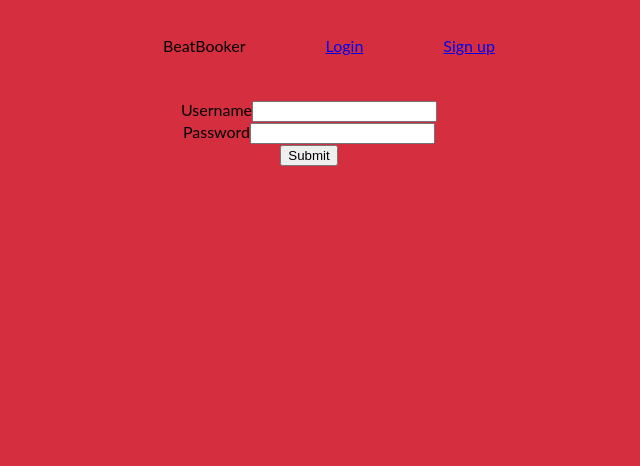
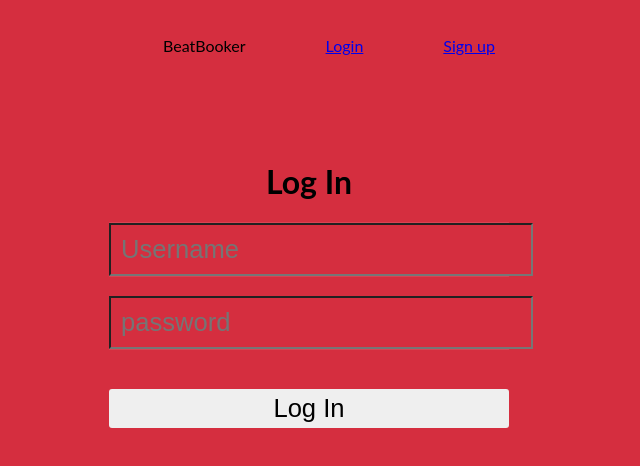
Before and after one commit to handsomemolly/BeatBookerFrontend, a React (Create React App) app in the folder beatbooker-client/: page /login in a window 1280 px wide. Shown: the top 466 px of the page, without its empty margins (331-971 px from the left). Built offline with nearby package versions, Linux system fonts and the light colour scheme.

Commit message:
css stinks

```diff
--- a/beatbooker-client/src/App.css
+++ b/beatbooker-client/src/App.css
@@ -220,3 +220,70 @@ li {
   justify-content: center;
   align-items: center;
 }
+
+/* login */
+.login {
+  padding: 15px;
+  width: 400px;
+  min-height: 400px;
+  margin: 2% auto 0 auto;
+
+  .heading {
+    text-align: center;
+    margin-top: 1%;
+
+    h2 {
+      font-size: 3em;
+      font-weight: 300;
+      color: rgba(255, 255, 255, 0.7);
+      display: inline-block;
+      padding-bottom: 5px;
+      text-shadow: 1px 1px 3px $shadow-color;
+    }
+  }
+}
+
+form {
+  .input-group {
+    border-bottom: 1px solid rgba(255, 255, 255, 0.1);
+    border-top: 1px solid rgba(255, 255, 255, 0.1);
+
+    &:last-of-type {
+      border-top: none;
+    }
+
+    span {
+      background: transparent;
+      min-width: 53px;
+      border: none;
+
+      i {
+        font-size: 1.5em;
+        color: rgba(255, 255, 255, 0.2);
+      }
+    }
+  }
+
+  .form-control {
+    padding: 10px;
+    font-size: 1.6em;
+    width: 100%;
+    background: transparent;
+
+    :focus {
+      border: none;
+    }
+  }
+
+  button {
+    margin-top: 20px;
+    border: none;
+    font-size: 1.6em;
+    font-weight: 300;
+    padding: 5px 0;
+    width: 100%;
+    border-radius: 3px;
+    color: lighten(button-background-color, 40%);
+    border-bottom: 4px solid darken(button-background-color, 10%);
+  }
+}
--- a/beatbooker-client/src/components/Login.js
+++ b/beatbooker-client/src/components/Login.js
@@ -12,28 +12,73 @@ class Login extends React.Component {
   };
   render() {
     return (
-      <div className="Login">
-        <form onSubmit={(e) => this.props.handleLoginOrSignup(e, this.state)}>
-          <label>Username</label>
+      <div>
+        <div className="login">
+          <div className="heading">
+            <h1>Log In</h1>
+          </div>
+
+          <form
+            action="#"
+            onSubmit={(e) => this.props.handleLoginOrSignup(e, this.state)}
+          >
+            <div className="input-group input-group-lg">
+              <span class="input-group-addon">
+                <i class="fa fa-user"></i>
+              </span>
               <input
                 type="text"
+                className="form-control"
                 name="username"
+                placeholder="Username"
                 value={this.state.username}
                 onChange={this.handleChange}
               />
+            </div>
             <br />
-          <label>Password</label>
+            <div className="input-group input-group-lg">
+              <span class="input-group-addon">
+                <i class="fa fa-user"></i>
+              </span>
               <input
                 type="password"
+                className="form-control"
                 name="password"
+                placeholder="password"
                 value={this.state.password}
                 onChange={this.handleChange}
               />
+            </div>
             <br />
-          <input type="submit" value="Submit" />
+            <button type="submit" className="float" value="Submit">
+              Log In
+            </button>
           </form>
+        </div>
       </div>
     );
   }
 }
 export default Login;
+
+{
+  /* <div class="login">
+  <div class="heading">
+    <h2>Sign in</h2>
+    <form action="#">
+
+      <div class="input-group input-group-lg">
+        <span class="input-group-addon"><i class="fa fa-user"></i></span>
+        <input type="text" class="form-control" placeholder="Username or email">
+          </div>
+
+        <div class="input-group input-group-lg">
+          <span class="input-group-addon"><i class="fa fa-lock"></i></span>
+          <input type="password" class="form-control" placeholder="Password">
+        </div>
+
+        <button type="submit" class="float">Login</button>
+       </form>
+ 		</div>
+ </div> */
+}
```
Lines whose indentation alone changed are shown as unchanged.
